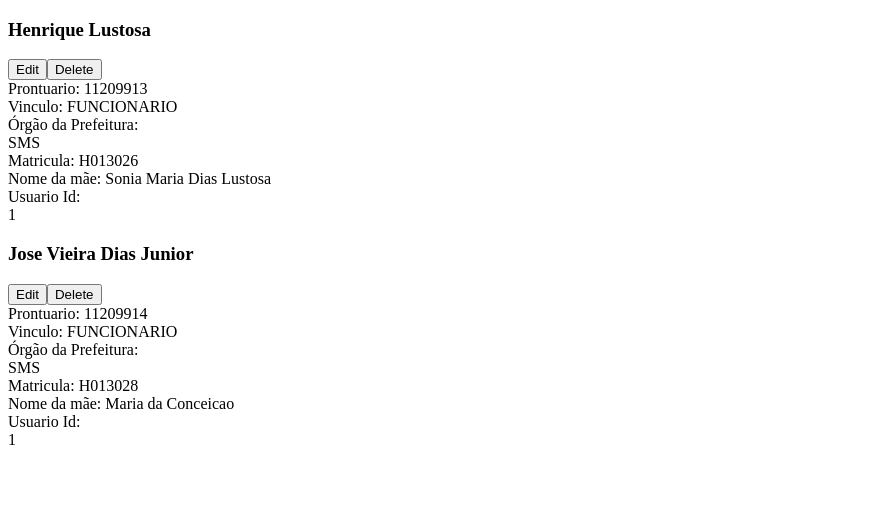
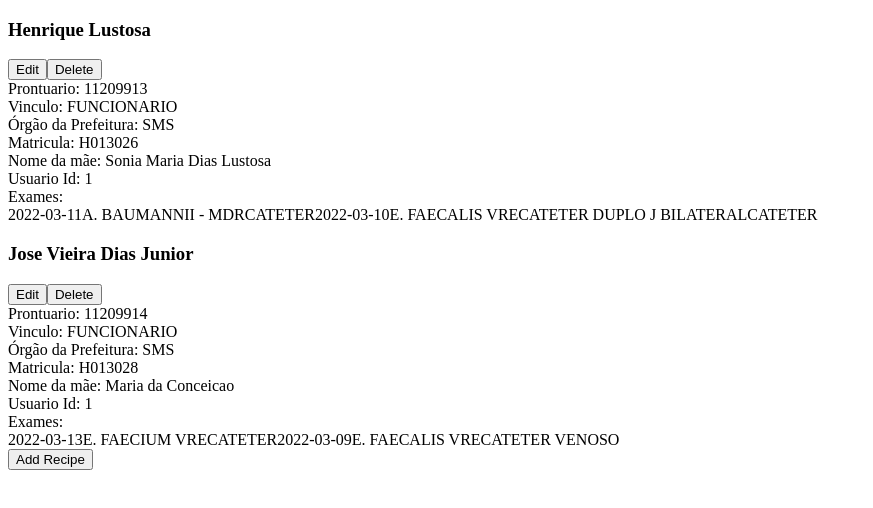
Before and after one commit to henriqlustosa/WebDevSimplified, a React (Create React App) app: page / in a window 1280 px wide. Shown: the top 508 px of the page, without its empty margins (0-873 px from the left). Built offline with nearby package versions, Linux system fonts and the light colour scheme.

Commit message:
Exame JSX

```diff
--- a/src/App.js
+++ b/src/App.js
@@ -21,7 +21,21 @@ const samplePacientes = [
     orgaoPrefeitura: "SMS",
 	rfMatricula: "H013026",
 	nomeMae: "Sonia Maria Dias Lustosa",
-	usuarioId:1
+	usuarioId:1,
+	exames: [
+      {
+        id: 1,
+        dataResultado: '2022-03-11',
+        microorganismo: 'A. BAUMANNII - MDR',
+		material:'CATETER'
+      },
+      {
+		id: 2,
+        dataResultado: '2022-03-10',
+        microorganismo: 'E. FAECALIS VRE',
+		material:'CATETER DUPLO J BILATERALCATETER'
+      }
+    ]
   },
   {
 	id: 2,
@@ -31,7 +45,22 @@ const samplePacientes = [
     orgaoPrefeitura: "SMS",
 	rfMatricula: "H013028",
 	nomeMae: "Maria da Conceicao",
-	usuarioId:1
+	usuarioId:1,
+	exames: [
+		{
+		  id: 1,
+		  dataResultado: "2022-03-13",
+		  microorganismo: 'E. FAECIUM VRE',
+		  material:'CATETER'
+		},
+		{
+		  id: 2,
+		  dataResultado: '2022-03-09',
+		  microorganismo: 'E. FAECALIS VRE',
+		  material:'CATETER VENOSO '
+		}
+	  ]
+
   }
 ]
 
--- /dev/null
+++ b/src/Exame.js
@@ -0,0 +1,13 @@
+import React from 'react'
+
+function Exame({dataResultado, microorganismo, material }) {
+  return (
+    <>
+      <span>{dataResultado}</span>
+      <span>{microorganismo}</span>
+      <span>{material}</span>
+    </>
+  )
+}
+
+export default Exame;
--- /dev/null
+++ b/src/ExameList.js
@@ -0,0 +1,15 @@
+import React from 'react'
+import Exame from './Exame'
+
+function ExameList({ exames}) {
+  const exameElements = exames.map(exame => {
+    return <Exame key={exame.id} {...exame} />
+  })
+  return (
+    <div>
+      {exameElements}
+    </div>
+  )
+}
+
+export default ExameList;
--- a/src/Paciente.js
+++ b/src/Paciente.js
@@ -1,5 +1,5 @@
 import React from 'react';
-
+import ExameList from './ExameList'
 
 function Paciente(props){
     const {
@@ -9,7 +9,8 @@ function Paciente(props){
         orgaoPrefeitura,
         rfMatricula,
         nomeMae,
-        usuarioId
+        usuarioId,
+        exames
 
     } = props
 
@@ -32,7 +33,7 @@ function Paciente(props){
                 </div>
                 <div>
                     <span>Órgão da Prefeitura: </span>
-                    <div>{orgaoPrefeitura}</div>
+                    <span>{orgaoPrefeitura}</span>
                 </div>
 
                 <div>
@@ -45,9 +46,17 @@ function Paciente(props){
                 </div>
                 <div>
                     <span>Usuario Id: </span>
-                    <div>{usuarioId}</div>
+                    <span>{usuarioId}</span>
                 </div>
+                 <div>
+                    <span>Exames:</span>
+                <div>
+                    <ExameList exames={exames} />
+                 </div>
             </div>
+
+
+        </div>
 
         )
 }
--- a/src/PacienteList.js
+++ b/src/PacienteList.js
@@ -3,6 +3,7 @@ import Paciente from './Paciente'
 function PacienteList({pacientes}){
 
 return(
+    <>
      <div>
       {pacientes.map(paciente => {
         return (
@@ -13,7 +14,8 @@ return(
         )
       })}
     </div>
-
+    <button>Add Recipe</button>
+    </>
 )
 }
 
```
